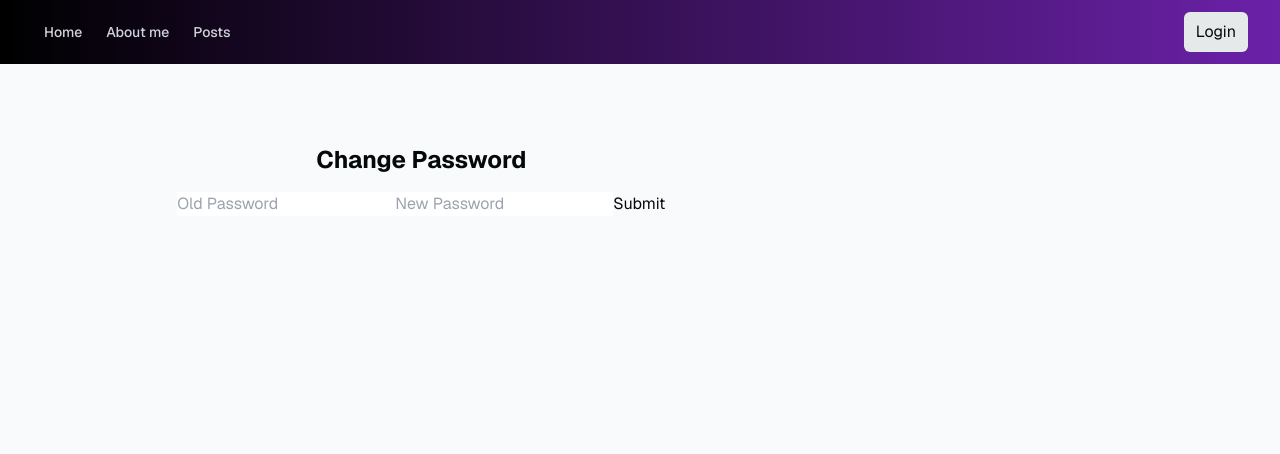
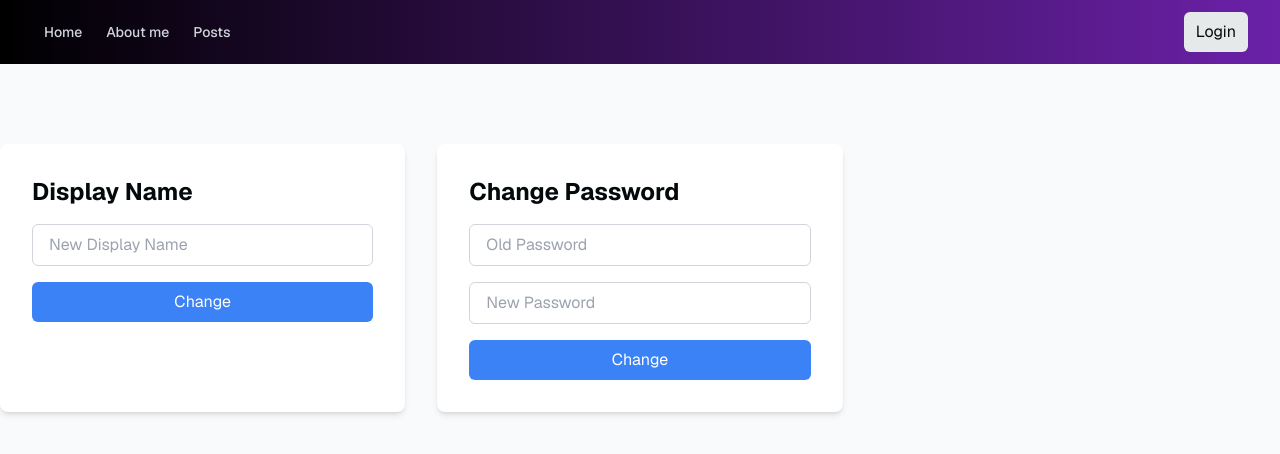
Before and after one commit to Halldor-Hrafn/my-nextjs-portfolio, a Next.js app: page /profile/1/settings in a window 1280 px wide. Shown: the top 454 px of the page. Built offline with nearby package versions, Linux system fonts and the light colour scheme; no server answers.

Commit message:
Redid some aspects of the settings page.

```diff
--- a/app/profile/[id]/settings/page.tsx
+++ b/app/profile/[id]/settings/page.tsx
@@ -5,6 +5,24 @@ import { cookies } from "next/headers";
 export default async function Page() {
   const cookieStore = cookies();
   const supabase = createClient(cookieStore);
+
+  const handleDisplayNameChange = async (formData: FormData) => {
+    "use server";
+
+    const cookiesStore = cookies();
+    const supabase = createClient(cookiesStore);
+
+    const userId = (await supabase.auth.getUser()).data?.user?.id;
+
+    const displayName = formData.get("displayName") as string;
+
+    const { error } = await supabase
+      .from("profiles")
+      .update({ user_name: displayName })
+      .eq("auth_id", userId);
+
+    console.log(error);
+  }
 
   const handlePasswordReset = async (formData: FormData) => {
     "use server";
@@ -15,26 +33,54 @@ export default async function Page() {
     const oldPassword = formData.get("oldPassword") as string;
     const newPassword = formData.get("newPassword") as string;
 
-
-
     const { error } = await supabase.auth.updateUser({
       password: newPassword,
-    })
-  }
+    });
+  };
 
   return (
     <div className="flex-1 w-full flex flex-col gap-20 items-center">
       <Navbar />
-      <main className="w-full grid grid-cols-3 gap-8">
-        <div className="col-span-2">
-          <div className="w-full text-center">
-            <h2 className="text-2xl font-bold mb-4">Change Password</h2>
-            <form action={handlePasswordReset}>
-              <input type="password" placeholder="Old Password" name="oldPassword" />
-              <input type="password" placeholder="New Password" name="newPassword" />
-              <button formAction={handlePasswordReset}>Submit</button>
-            </form>
-          </div>
+      <main className="w-full grid grid-cols-1 md:grid-cols-2 lg:grid-cols-3 gap-8">
+        <div className="col-span-1 bg-white rounded-lg shadow-md p-8">
+          <h2 className="text-2xl font-bold mb-4">Display Name</h2>
+          <form action={handleDisplayNameChange} className="flex flex-col gap-4">
+            <input
+              type="text"
+              placeholder="New Display Name"
+              name="displayName"
+              className="w-full px-4 py-2 border border-gray-300 rounded-md focus:outline-none focus:ring-2 focus:ring-blue-500"
+            />
+            <button
+              type="submit"
+              className="px-4 py-2 bg-blue-500 text-white rounded-md hover:bg-blue-600"
+            >
+              Change
+            </button>
+          </form>
+        </div>
+        <div className="col-span-1 bg-white rounded-lg shadow-md p-8">
+          <h2 className="text-2xl font-bold mb-4">Change Password</h2>
+          <form action={handlePasswordReset} className="flex flex-col gap-4">
+            <input
+              type="password"
+              placeholder="Old Password"
+              name="oldPassword"
+              className="w-full px-4 py-2 border border-gray-300 rounded-md focus:outline-none focus:ring-2 focus:ring-blue-500"
+            />
+            <input
+              type="password"
+              placeholder="New Password"
+              name="newPassword"
+              className="w-full px-4 py-2 border border-gray-300 rounded-md focus:outline-none focus:ring-2 focus:ring-blue-500"
+            />
+            <button
+              type="submit"
+              className="px-4 py-2 bg-blue-500 text-white rounded-md hover:bg-blue-600"
+            >
+              Change
+            </button>
+          </form>
         </div>
       </main>
     </div>
```
